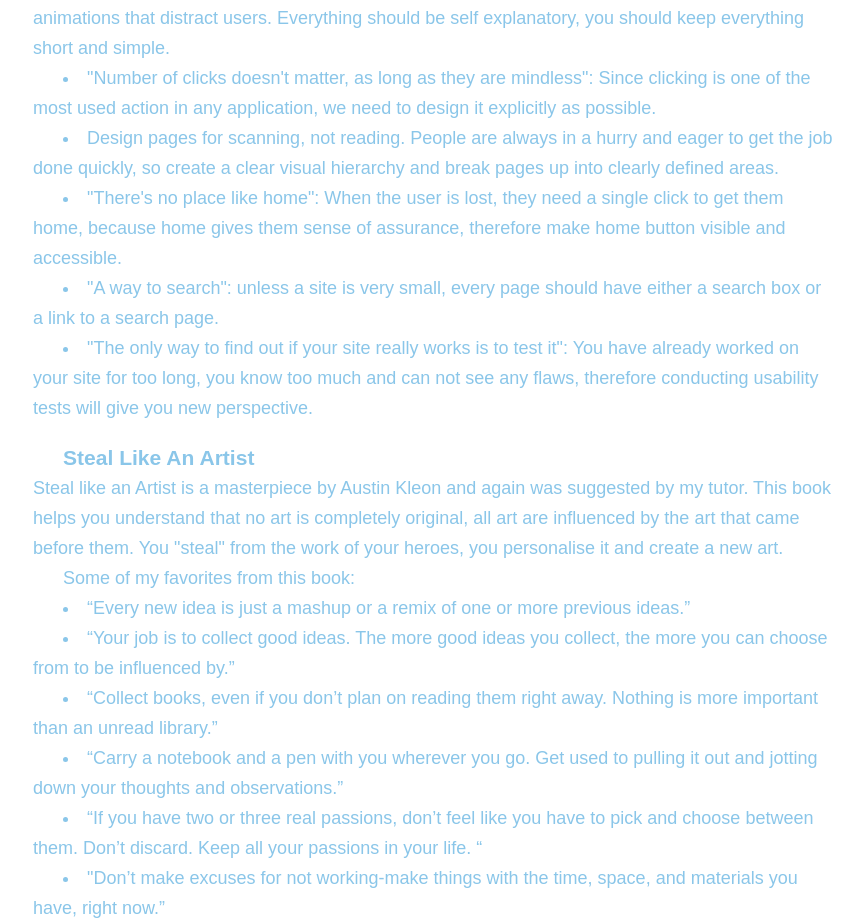
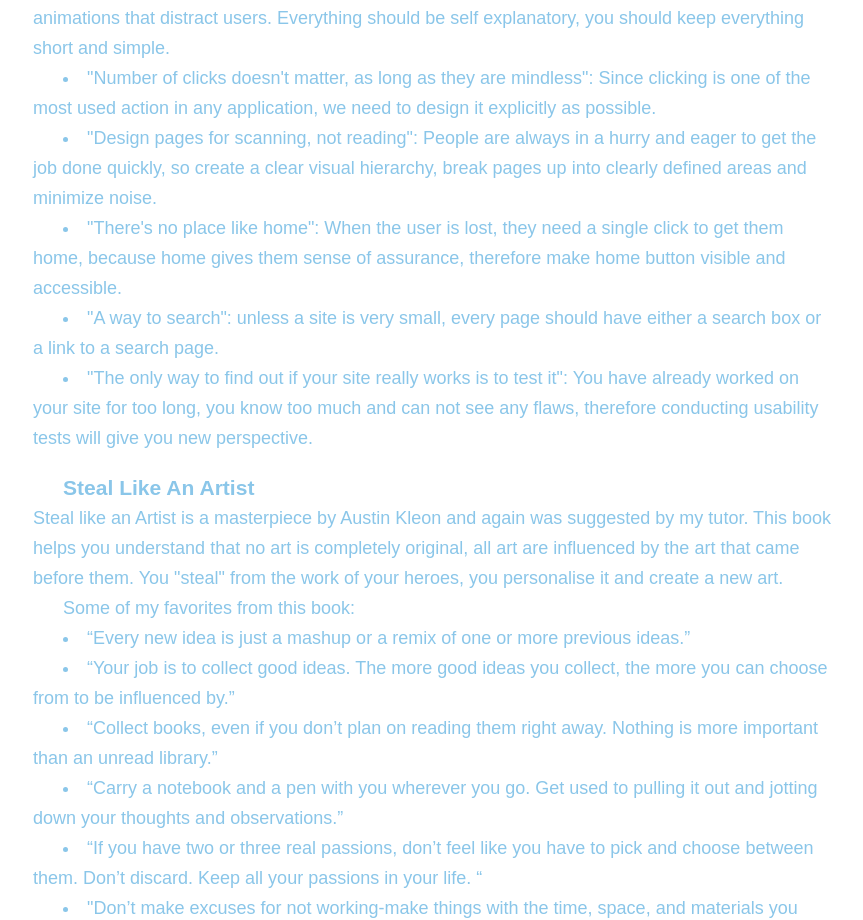
Before and after one commit to paulinemarg/myBlog, a React (Create React App) app: page /books in a window 1280 px wide. Shown: the part 1162-2082 px from the top of the page, without its empty margins (207-1070 px from the left). Built offline with nearby package versions, Linux system fonts and the light colour scheme; the HTML template or start-up script is replaced by a standard one.

Commit message:
corrected typo

```diff
--- a/src/components/pages/Books.jsx
+++ b/src/components/pages/Books.jsx
@@ -18,7 +18,7 @@
             <li>"Don't make users think": Everything on the web page should be obvious and easy for the user, when users spend time in thinking about what elements on a web page do, it is more likely they will not visit your web page again, since it is complicated. </li>
             <li>"Less is more": You just have to keep everything simple, remove words, icons, unnecessary animations that distract users. Everything should be self explanatory, you should keep everything short and simple.</li>
             <li>"Number of clicks doesn't matter, as long as they are mindless": Since clicking is one of the most used action in any application, we need to design it explicitly as possible.</li>
-            <li>Design pages for scanning, not reading. People are always in a hurry and eager to get the job done quickly, so create a clear visual hierarchy and break pages up into clearly defined areas.</li>
+            <li>"Design pages for scanning, not reading": People are always in a hurry and eager to get the job done quickly, so create a clear visual hierarchy, break pages up into clearly defined areas and minimize noise.</li>
             <li>"There's no place like home": When the user is lost, they need a single click to get them home, because home gives them sense of assurance, therefore make home button visible and accessible.</li>
             <li>"A way to search": unless a site is very small, every page should have either a search box or a link to a search page.</li>
             <li>"The only way to find out if your site really works is to test it": You have already worked on your site for too long, you know too much and can not see any flaws, therefore conducting usability tests will give you new perspective.</li>
```
